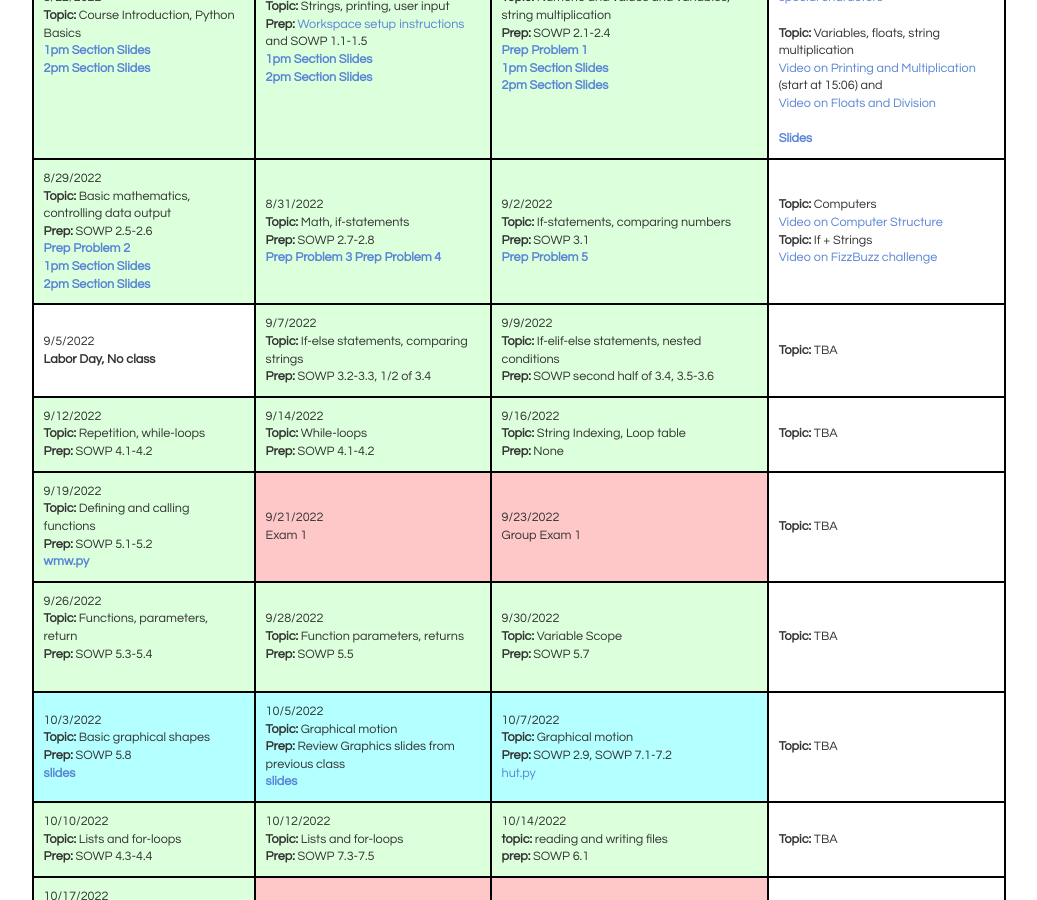
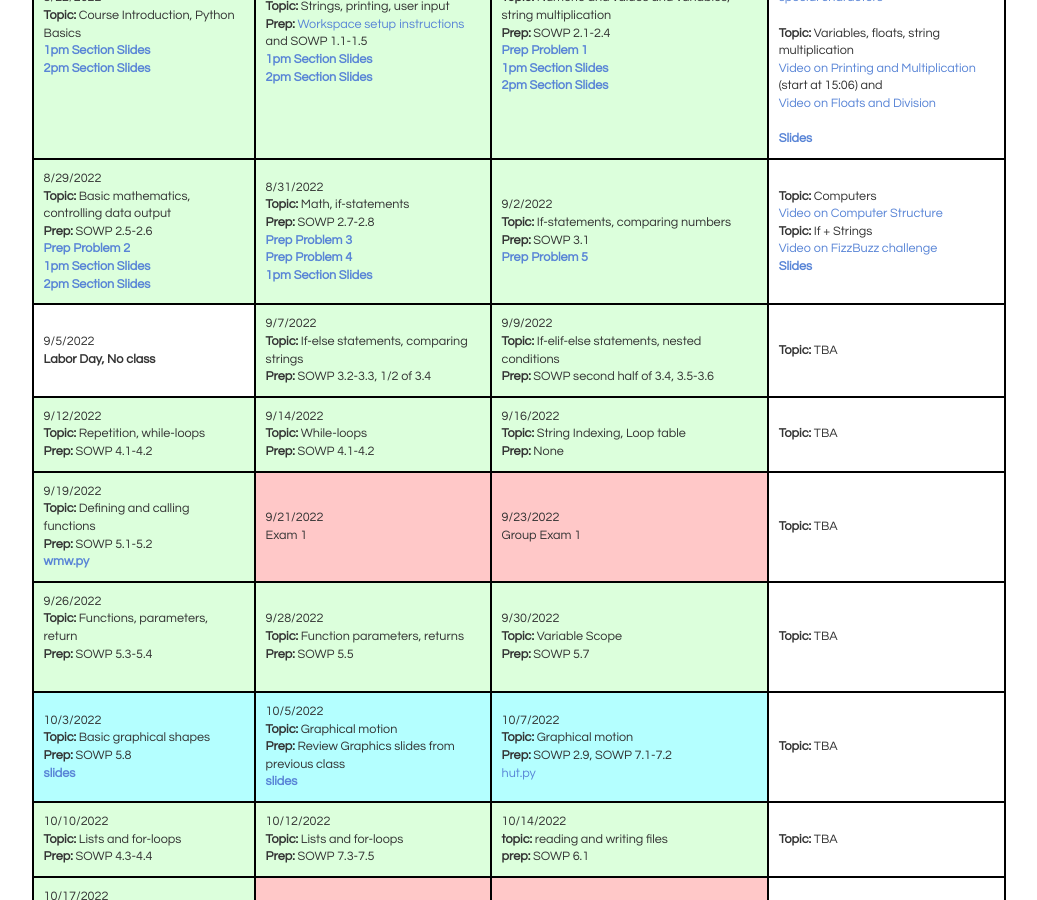
Before and after one commit to bddicken/cs110fall2022website, a Jekyll site: the page built from schedule/index.md, in a window 1280 px wide and 900 px high, scrolled down 312 px. Shown: the whole window, without its empty margins (121-1158 px from the left). Built offline with Jekyll 4.4.1, drawn with Linux system fonts in a browser that asks for light colours.

Commit message:
Add Slides

```diff
--- a/schedule/index.md
+++ b/schedule/index.md
@@ -96,8 +96,9 @@ The <b>Prep</b> for each day indicates the work you need to have completed <b>BE
     8/31/2022 <br/>
     <b>Topic:</b> Math, if-statements<br/>
     <b>Prep:</b> SOWP 2.7-2.8 <br/>
-    <a href="../preps/03/"><b>Prep Problem 3</b></a>
+    <a href="../preps/03/"><b>Prep Problem 3</b></a> <br/>
     <a href="../preps/04/"><b>Prep Problem 4</b></a> <br/>
+    <a href="./slides/07-if-statements.pdf"><b>1pm Section Slides</b></a> <br/>
   </td>
   <td class="topic-general">
     9/2/2022 <br/>
@@ -110,6 +111,7 @@ The <b>Prep</b> for each day indicates the work you need to have completed <b>BE
     <a href="https://www.youtube.com/watch?v=Y3mU7vtGAOw">Video on Computer Structure</a> <br/>
     <b>Topic:</b> If + Strings <br/>
     <a href="https://youtu.be/LRqbR-Um7yM">Video on FizzBuzz challenge</a> <br/>
+    <a href="./slides/06-computer.pdf"><b>Slides</b></a> <br/>
   </td>
 </tr>
 
```
Also changed, not shown: 2 other files.
